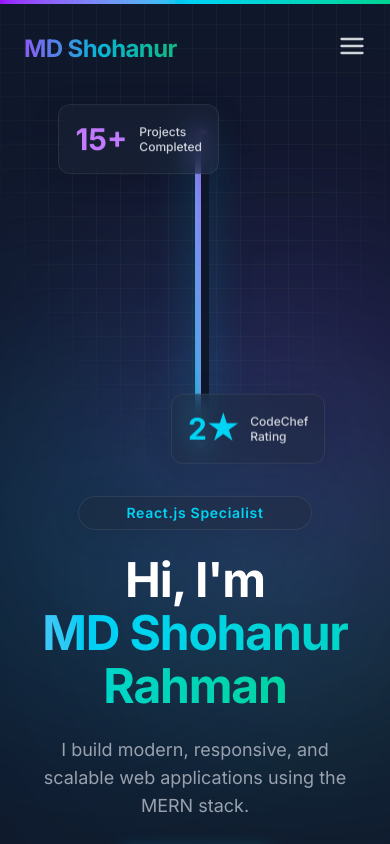
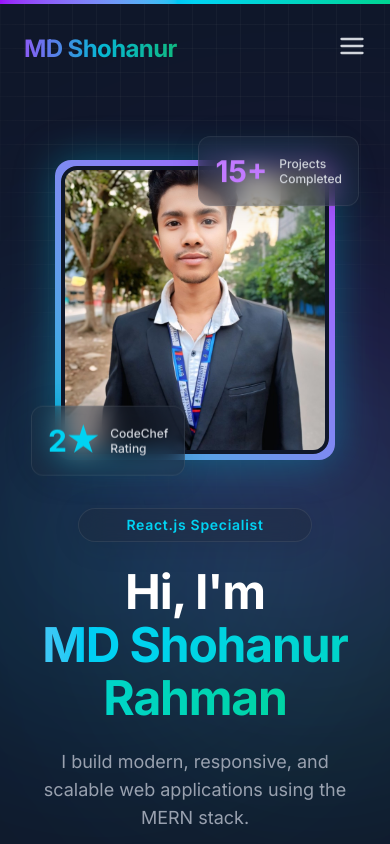
Before and after one commit to sr-shuvobd/Portfolio, a Next.js app: page / in a window 390 px wide. Shown: the top 844 px of the page. Built offline with nearby package versions, Linux system fonts and the light colour scheme.

Commit message:
image problem slove

```diff
--- a/src/components/Hero.js
+++ b/src/components/Hero.js
@@ -152,12 +152,13 @@ export default function Hero() {
 
           {/* Image/Illustration - Glass Terminal */}
           <motion.div
-            initial={{ opacity: 0, scale: 0.9, rotateX: 15 }}
-            animate={{ opacity: 1, scale: 1, rotateX: 0 }}
+            initial={{ opacity: 0, scale: 0.9 }}
+            animate={{ opacity: 1, scale: 1 }}
             transition={{ duration: 0.8, type: "spring" }}
-            className="lg:w-1/2 flex justify-center perspective-1000"
+            className="lg:w-1/2 flex justify-center"
+            style={{ perspective: "1200px" }}
           >
-            <div className="relative w-full max-w-sm sm:max-w-md md:max-w-lg h-[320px] sm:h-[350px] md:h-[400px] flex items-center justify-center mt-12 md:mt-8 lg:mt-0 mx-auto">
+            <div className="relative w-[280px] xs:w-[320px] sm:w-[400px] md:w-full max-w-lg h-[300px] sm:h-[350px] md:h-[400px] flex items-center justify-center mt-20 md:mt-8 lg:mt-0 mx-auto">
               <AnimatePresence mode="wait">
                 {showImage ? (
                   <motion.div
```
